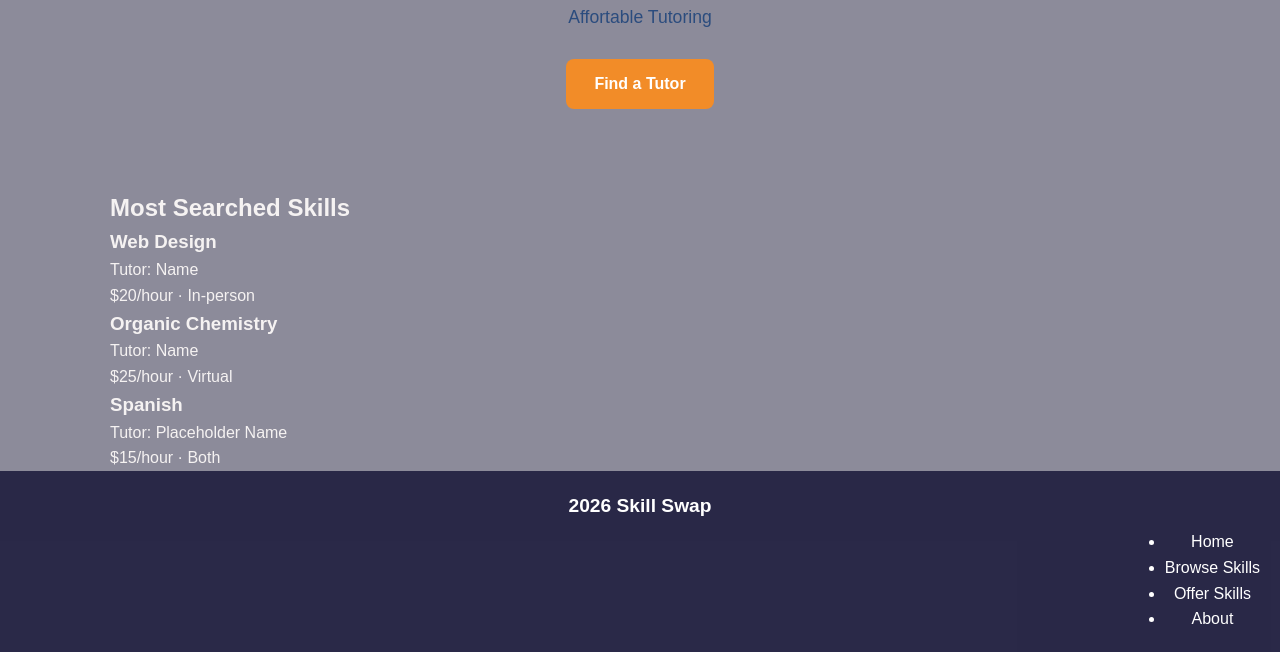
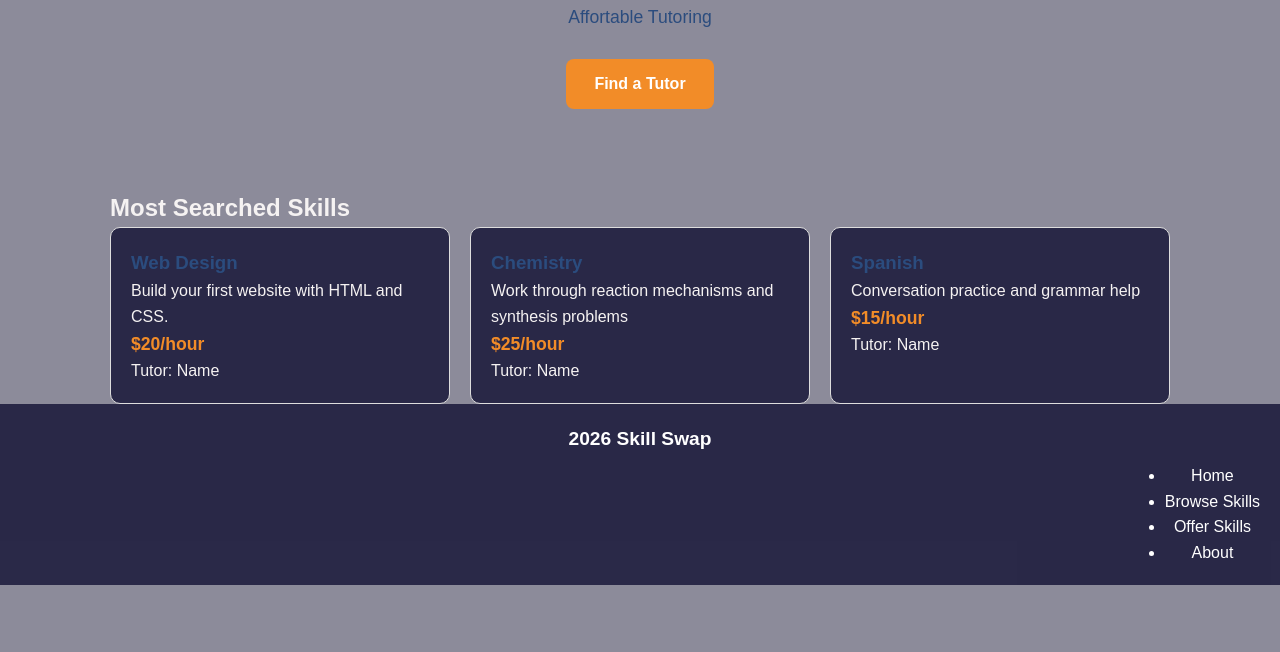
Before and after one commit to nicholasferreira1-jpg/skillswap-NicholasFerreira, a plain HTML site: page index.html in a window 1280 px wide. Shown: the part 222-874 px from the top of the page. After the commit the page ends 807 px from the top, so only its background shows below. Drawn offline with Linux system fonts and the light colour scheme.

Commit message:
Added Card interactivity

```diff
--- a/index.html
+++ b/index.html
@@ -27,24 +27,28 @@
         </section>
         <section class="skill-offerings">
             <h2>Most Searched Skills</h2>
+            <div class="skill-grid">
                 <article class="skill-card">
-                <h3>Web Design</h3>
-                <p>Tutor: Name</p>
-                <p>$20/hour · In-person</p>
+                    <h3 class="title">Web Design</h3>
+                    <p class="description">Build your first website with HTML and CSS.</p>
+                    <p class="price">$20/hour</p>
+                    <p class="provider-name">Tutor: Name</p>
                 </article>
 
                 <article class="skill-card">
-                <h3>Organic Chemistry</h3>
-                <p>Tutor: Name</p>
-                <p>$25/hour · Virtual</p>
+                    <h3 class="title">Chemistry</h3>
+                    <p class="description">Work through reaction mechanisms and synthesis problems</p>
+                    <p class="price">$25/hour</p>
+                    <p class="provider-name">Tutor: Name</p>
                 </article>
 
                 <article class="skill-card">
-                <h3>Spanish</h3>
-                <p>Tutor: Placeholder Name</p>
-                <p>$15/hour · Both</p>
+                    <h3 class="title">Spanish</h3>
+                    <p class="description">Conversation practice and grammar help</p>
+                    <p class="price">$15/hour</p>
+                    <p class="provider-name">Tutor: Name</p>
                 </article>
-
+            </div>
         </section>
 
     </main>
--- a/styles.css
+++ b/styles.css
@@ -113,3 +113,40 @@ footer h2 {
     gap: 20px;
     margin-top: 8px;
 }
+
+/* Skill cards */
+.skill-grid {
+    display: grid;
+    grid-template-columns: repeat(auto-fit, minmax(240px, 1fr));
+    gap: 20px;
+}
+
+.skill-card {
+    background-color: #050429b9;
+    border: 1px solid #ddd;
+    border-radius: 10px;
+    padding: 20px;
+    gap:8px;
+    border-radius: 10px;
+    transition: transform 0.3s ease, box-shadow 0.3s ease;
+}
+
+.skill-card:hover {
+    transform: translateY(-4px);
+    box-shadow: 0 6px 16px rgba(0, 0, 0, 0.1);
+}
+
+.skill-card h3 {
+    color: #2b4c7e;
+}
+
+.provider {
+    font-size: 0.9rem;
+    color: #666;
+}
+
+.price {
+    font-weight: bold;
+    color: #f28c28;
+    font-size: 1.1rem;
+}
```
Lines whose indentation alone changed are shown as unchanged.
